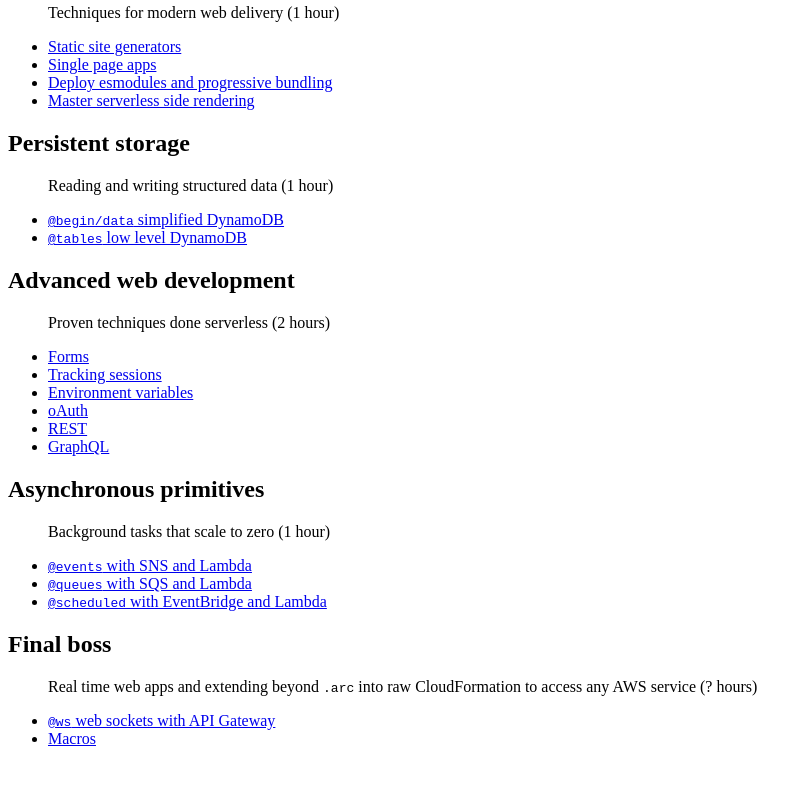
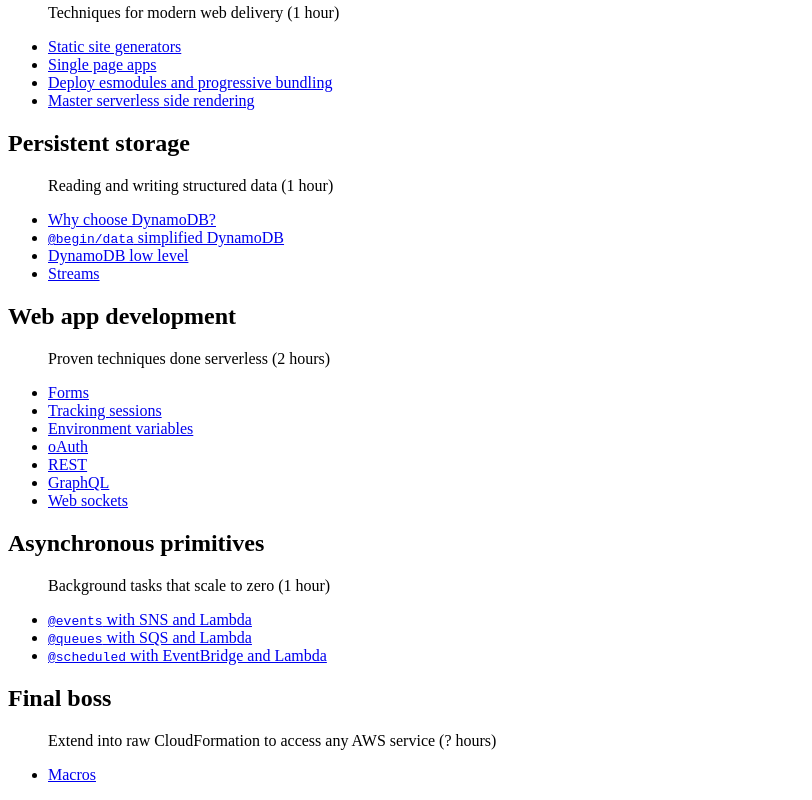
Before and after one commit to beginner-corp/learn.begin.com, an Eleventy site: page src/md/curriculum.md in a window 1280 px wide. Shown: the part 470-1270 px from the top of the page, without its empty margins (0-812 px from the left). Before the commit the page ends 1234 px from the top, so only its background shows below. Built offline with nearby package versions, Linux system fonts and the light colour scheme; Eleventy itself is replaced by a stand-in of ours; files that its build step writes are made by us from their sources.

Commit message:
Update curriculum.md

```diff
--- a/src/md/curriculum.md
+++ b/src/md/curriculum.md
@@ -36,10 +36,12 @@
 
 > Reading and writing structured data (1 hour)
 
+- [Why choose DynamoDB?](/storage/why)
 - [`@begin/data` simplified DynamoDB](/storage/begin-data)
-- [`@tables` low level DynamoDB](/storage/tables)
+- [DynamoDB low level](/storage/tables)
+- [Streams](/storage/streams)
 
-## Advanced web development
+## Web app development
 
 > Proven techniques done serverless (2 hours)
 
@@ -49,6 +51,7 @@
 - [oAuth](/advanced/oauth)
 - [REST](/advanced/rest)
 - [GraphQL](/advanced/graphql)
+- [Web sockets](/final/boss/ws)
 
 ## Asynchronous primitives
 
@@ -60,7 +63,6 @@
 
 ## Final boss
 
-> Real time web apps and extending beyond `.arc` into raw CloudFormation to access any AWS service (? hours)
+> Extend into raw CloudFormation to access any AWS service (? hours)
 
-- [`@ws` web sockets with API Gateway](/final/boss/ws)
 - [Macros](/final/boss/macros)
```
